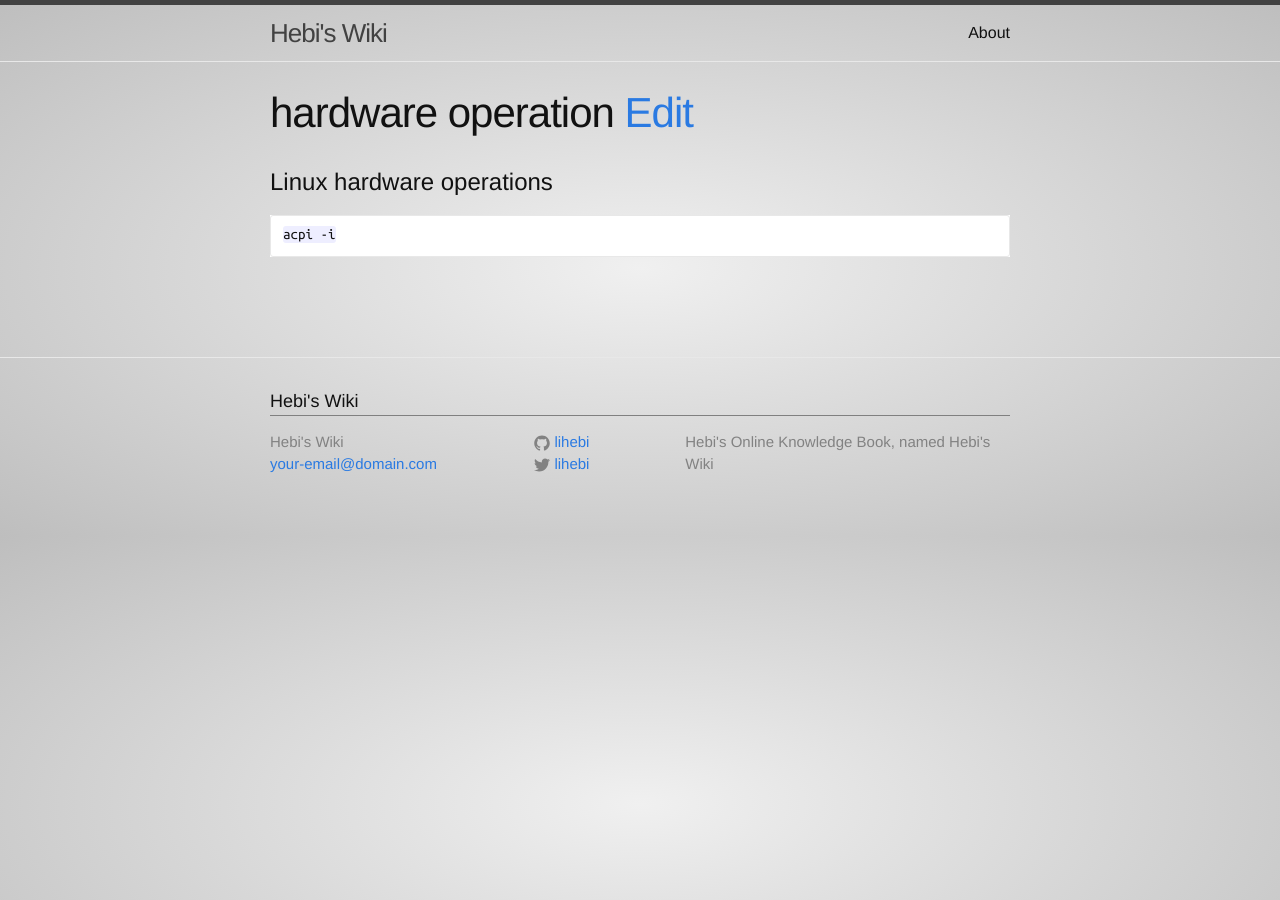
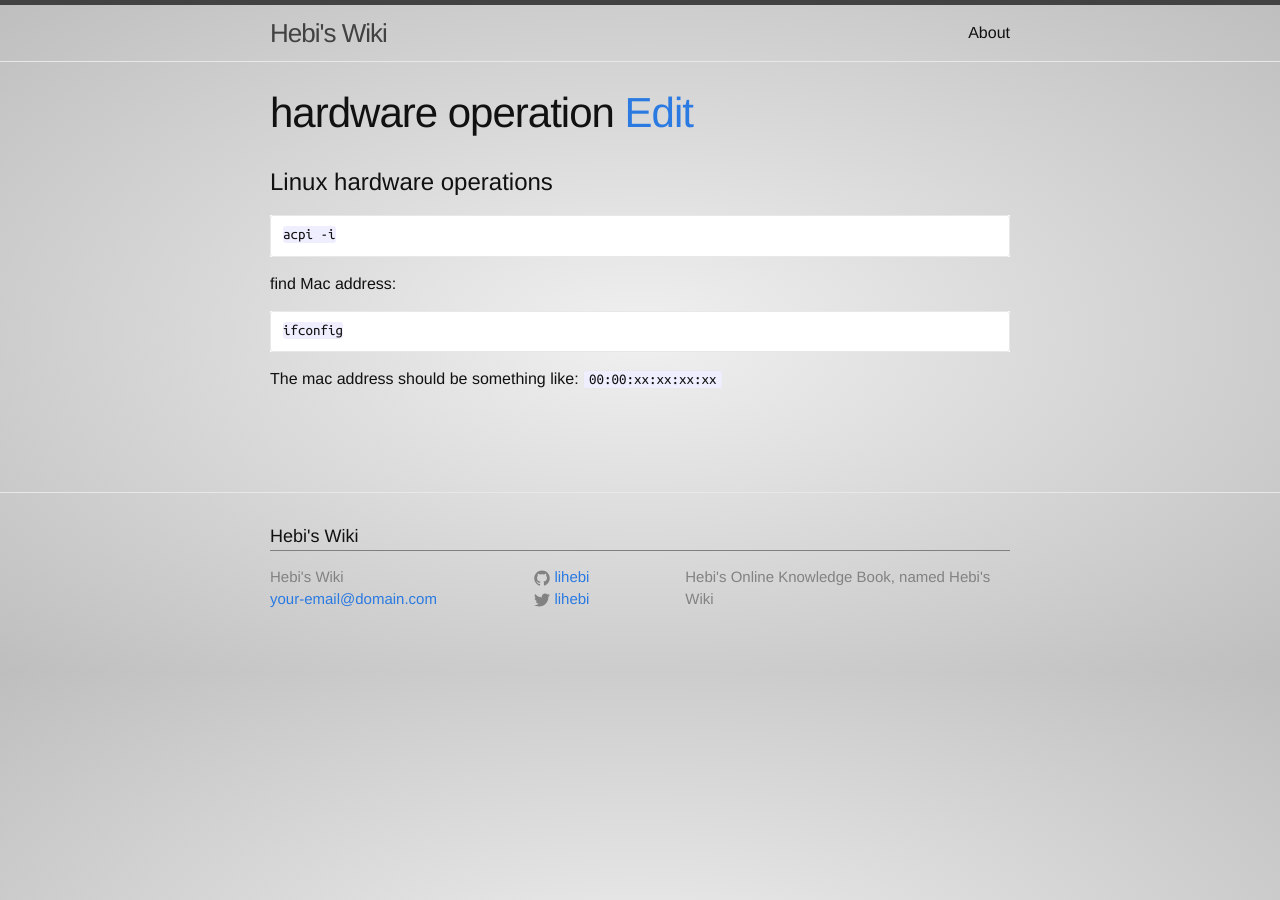
Before and after one commit to lihebi/wiki-old, a Jekyll site: the page built from _wiki/operating-system/linux/hardware.md, in a window 1280 px wide. Built offline with Jekyll 4.4.1, drawn with Linux system fonts in a browser that asks for light colours; nearby versions of some CDN libraries; Markdown is read by kramdown in place of the engine named in the settings; a style sheet for code colours, icons or effects is not loaded.

Commit message:
add mac address

````diff
--- a/_wiki/operating-system/linux/hardware.md
+++ b/_wiki/operating-system/linux/hardware.md
@@ -7,3 +7,11 @@ title: hardware operation
 ```
 acpi -i
 ```
+
+find Mac address:
+
+```
+ifconfig
+```
+
+The mac address should be something like: `00:00:xx:xx:xx:xx`
````
